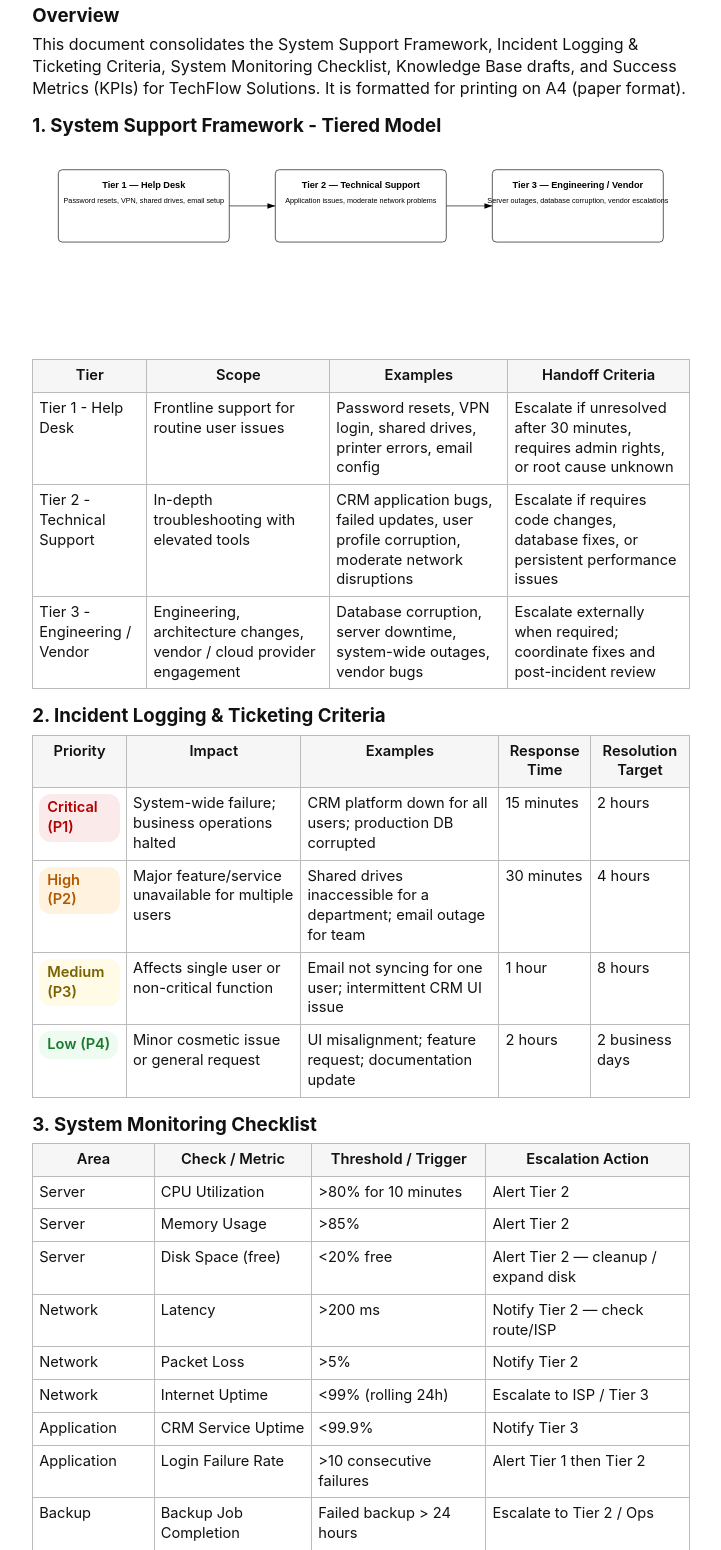
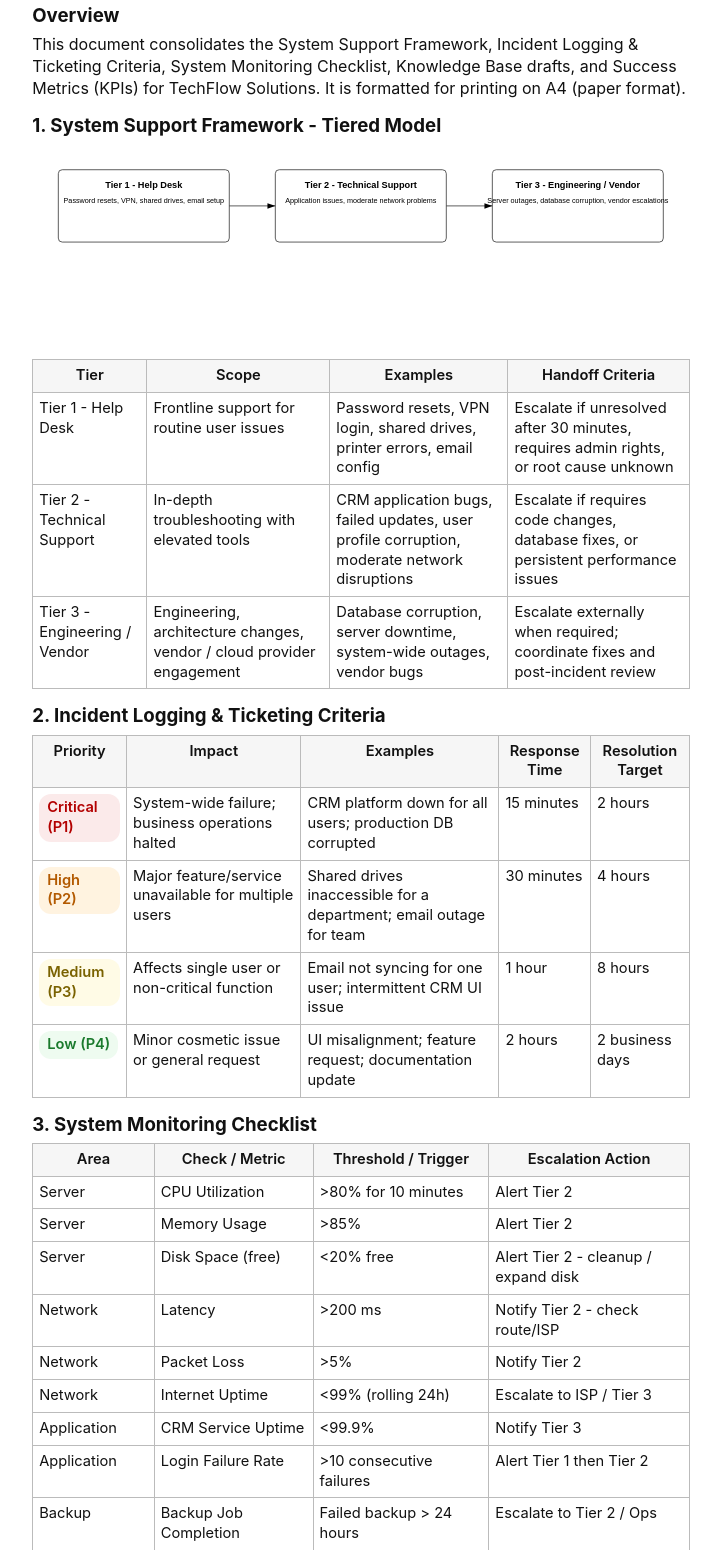
Before and after one commit to Boity5270/Foundations-of-IT-Support-Service-Desk, a plain HTML site: page index.html in a window 1280 px wide. Shown: the part 147-1697 px from the top of the page, without its empty margins (279-1000 px from the left). Drawn offline with Linux system fonts and the light colour scheme.

Commit message:
Update index.html

```diff
--- a/index.html
+++ b/index.html
@@ -65,13 +65,13 @@
             <marker id="arrowhead" markerWidth="10" markerHeight="7" refX="10" refY="3.5" orient="auto"><polygon points="0 0, 10 3.5, 0 7" /></marker>
           </defs>
           <rect x="40" y="30" width="260" height="110" class="box" rx="8"/>
-          <text x="170" y="58" text-anchor="middle" class="title">Tier 1 — Help Desk</text>
+          <text x="170" y="58" text-anchor="middle" class="title">Tier 1 - Help Desk</text>
           <text x="170" y="80" text-anchor="middle" class="desc">Password resets, VPN, shared drives, email setup</text>
           <rect x="370" y="30" width="260" height="110" class="box" rx="8"/>
-          <text x="500" y="58" text-anchor="middle" class="title">Tier 2 — Technical Support</text>
+          <text x="500" y="58" text-anchor="middle" class="title">Tier 2 - Technical Support</text>
           <text x="500" y="80" text-anchor="middle" class="desc">Application issues, moderate network problems</text>
           <rect x="700" y="30" width="260" height="110" class="box" rx="8"/>
-          <text x="830" y="58" text-anchor="middle" class="title">Tier 3 — Engineering / Vendor</text>
+          <text x="830" y="58" text-anchor="middle" class="title">Tier 3 - Engineering / Vendor</text>
           <text x="830" y="80" text-anchor="middle" class="desc">Server outages, database corruption, vendor escalations</text>
           <path d="M300 85 L370 85" class="arrow" />
           <path d="M630 85 L700 85" class="arrow" />
@@ -152,8 +152,8 @@
         <tbody>
           <tr><td>Server</td><td>CPU Utilization</td><td>&gt;80% for 10 minutes</td><td>Alert Tier 2</td></tr>
           <tr><td>Server</td><td>Memory Usage</td><td>&gt;85%</td><td>Alert Tier 2</td></tr>
-          <tr><td>Server</td><td>Disk Space (free)</td><td>&lt;20% free</td><td>Alert Tier 2 — cleanup / expand disk</td></tr>
-          <tr><td>Network</td><td>Latency</td><td>&gt;200 ms</td><td>Notify Tier 2 — check route/ISP</td></tr>
+          <tr><td>Server</td><td>Disk Space (free)</td><td>&lt;20% free</td><td>Alert Tier 2 - cleanup / expand disk</td></tr>
+          <tr><td>Network</td><td>Latency</td><td>&gt;200 ms</td><td>Notify Tier 2 - check route/ISP</td></tr>
           <tr><td>Network</td><td>Packet Loss</td><td>&gt;5%</td><td>Notify Tier 2</td></tr>
           <tr><td>Network</td><td>Internet Uptime</td><td>&lt;99% (rolling 24h)</td><td>Escalate to ISP / Tier 3</td></tr>
           <tr><td>Application</td><td>CRM Service Uptime</td><td>&lt;99.9%</td><td>Notify Tier 3</td></tr>
```
